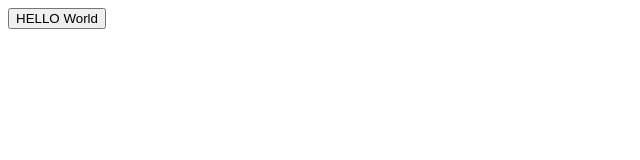
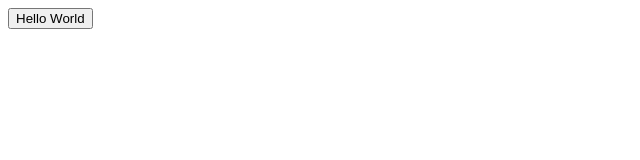
Before and after one commit to lyh-hgsh/lyh-hgsh.github.io, a plain HTML site: page homework0/index.html in a window 1280 px wide. Shown: the full height of the page, 0-640 px from the left. Drawn offline with Linux system fonts and the light colour scheme.

Commit message:
Update index.html

```diff
--- a/homework0/index.html
+++ b/homework0/index.html
@@ -1 +1 @@
-<button>HELLO World</button>
+<button>Hello World</button>
```
